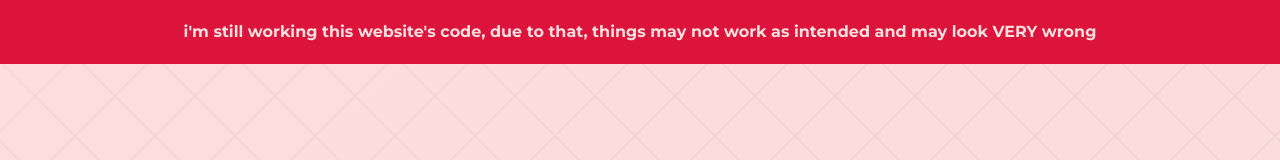
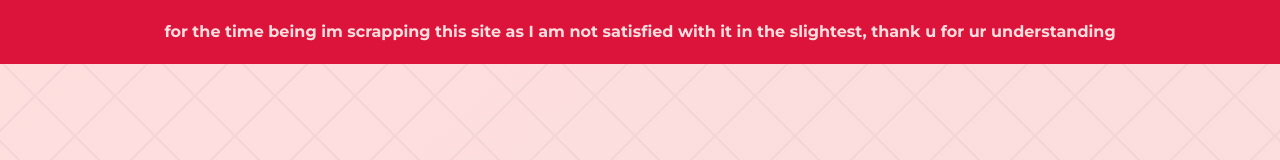
Before and after one commit to chixirra/personal-website, a Vue app: page / in a window 1280 px wide. Shown: the top 160 px of the page. Built offline with nearby package versions, Linux system fonts and the light colour scheme.

Commit message:
Update config.ts

```diff
--- a/src/config.ts
+++ b/src/config.ts
@@ -44,7 +44,7 @@
     headerWarning: {
       enabled: true,
       size: 5, // this is just padding size
-      message: `i'm still working this website's code, due to that, things may not work as intended and may look VERY wrong`,
+      message: `for the time being im scrapping this site as I am not satisfied with it in the slightest, thank u for ur understanding`,
     }, // this is the message at the top of the page, you can use this to advertise that you are looking for a job or something like that, or you can disable it
     // i recommend using a longer name as it looks better but you can also just alter the code as you see fit
     // adding a <br> tag will make the name break into a new line
```
